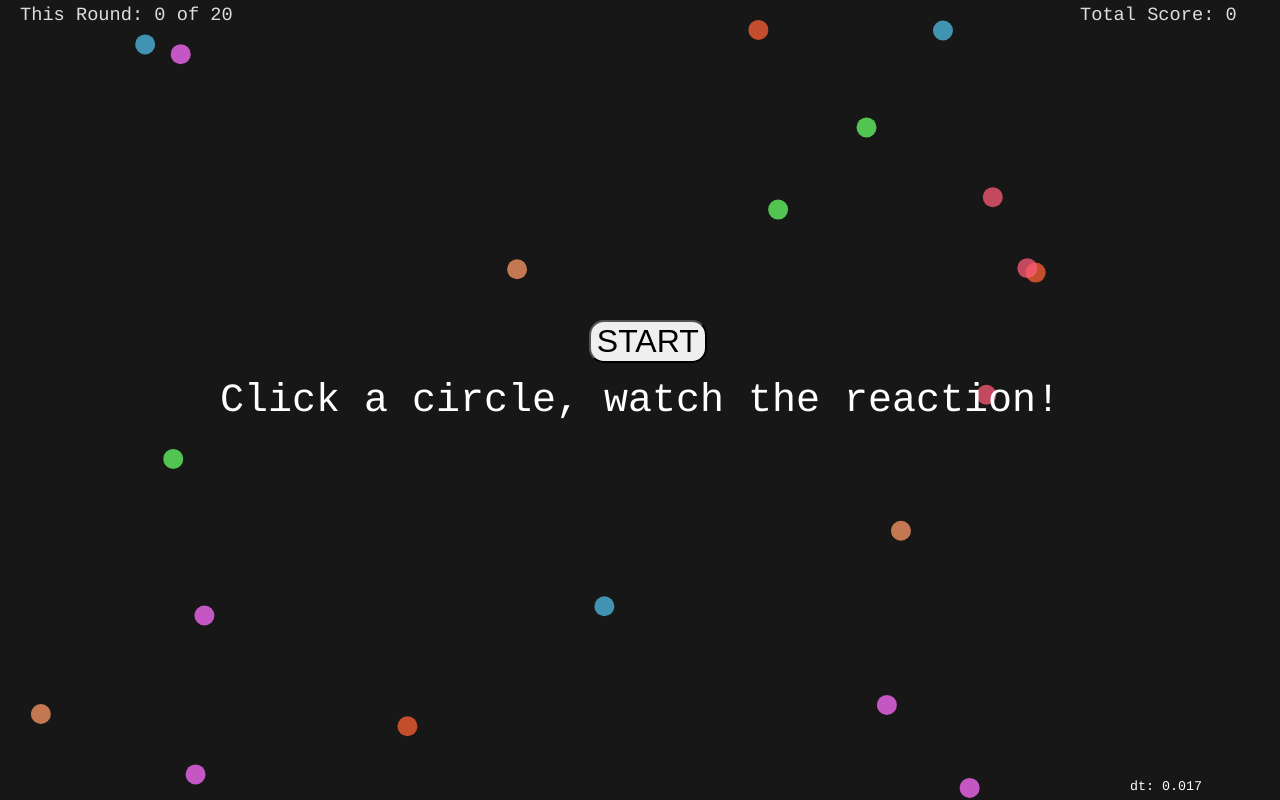
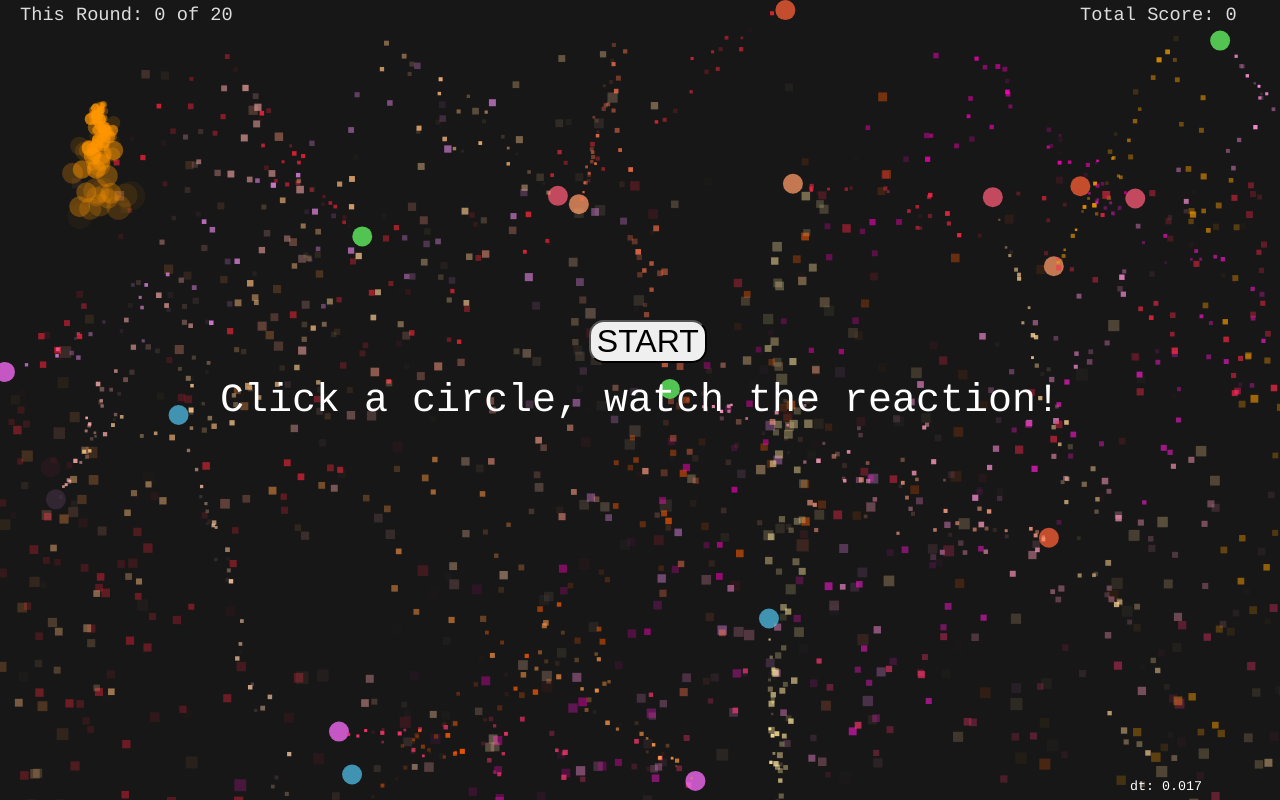
Before and after one commit to lampitosgames/Boomshine-IGME-330, a plain HTML site: page index.html in a window 1280 px wide. Drawn offline with Linux system fonts and the light colour scheme.

Commit message:
Updated with all of the Boomshine G requirements

```diff
--- a/index.html
+++ b/index.html
@@ -9,8 +9,8 @@
     <script type="text/javascript" src="./js/particle.js"></script>
     <script type="text/javascript" src="./js/audio.js"></script>
     <script type="text/javascript" src="./js/keys.js"></script>
+    <script type="text/javascript" src="./js/emitter.js"></script>
     <script type="text/javascript" src="./js/main.js"></script>
-    <script type="text/javascript" src="./js/emitter.js"></script>
 </head>
 <body>
     <button id="startGame">START</button>
--- a/js/audio.js
+++ b/js/audio.js
@@ -1,4 +1,6 @@
 "use strict";
+
+app = app || {};
 
 //Audio module
 app.audio = (function(){
--- a/js/emitter.js
+++ b/js/emitter.js
@@ -3,6 +3,8 @@
 // last modified: 10/7/2015
 
 "use strict";
+
+app = app || {};
 
 app.Emitter=function(){
 
@@ -94,13 +96,13 @@ app.Emitter=function(){
 	function _initParticle(obj, p, emitterPoint){
 
 		// give it a random age when first created
-		p.age = getRandom(0,obj.lifetime);
+		p.age = app.utils.randomRange(0,obj.lifetime);
 
-		p.x = emitterPoint.x + getRandom(-obj.xRange, obj.xRange);
-		p.y = emitterPoint.y + getRandom(0, obj.yRange);
-		p.r = getRandom(obj.startRadius/2, obj.startRadius); // radius
-		p.xSpeed = getRandom(obj.minXspeed, obj.maxXspeed);
-		p.ySpeed = getRandom(obj.minYspeed, obj.maxYspeed);
+		p.x = emitterPoint.x + app.utils.randomRange(-obj.xRange, obj.xRange);
+		p.y = emitterPoint.y + app.utils.randomRange(0, obj.yRange);
+		p.r = app.utils.randomRange(obj.startRadius/2, obj.startRadius); // radius
+		p.xSpeed = app.utils.randomRange(obj.minXspeed, obj.maxXspeed);
+		p.ySpeed = app.utils.randomRange(obj.minYspeed, obj.maxYspeed);
 		return p;
 	};
 
--- a/js/keys.js
+++ b/js/keys.js
@@ -1,4 +1,6 @@
 "use strict";
+
+app = app || {};
 
 //Keys module
 app.keys = (function() {
@@ -19,6 +21,9 @@ app.keys = (function() {
 
         window.addEventListener("keyup",function(e){
         	keydown[e.keyCode] = false;
+            var char = String.fromCharCode(e.keyCode);
+            if (char == "p" || char == "P"){ app.main.togglePause(!app.main.paused); }
+            if (char == "d" || char == "D"){ app.main.debug = !app.main.debug; }
         });
     }
 
--- a/js/main.js
+++ b/js/main.js
@@ -1,4 +1,6 @@
 "use strict";
+
+app = app || {};
 
 app.main = {
     canvas: undefined,
@@ -14,7 +16,9 @@ app.main = {
     totalScore: 0,
     animationID: 0,
     debug: true,
-    paused: false
+    paused: false,
+    pulsar: undefined,
+    exhaust: undefined
 };
 app.viewport = undefined;
 //ENUMS
@@ -59,6 +63,13 @@ let init = app.main.init = function() {
     app.main.gameState = app.GAME_STATE.BEGIN;
     app.main.numCircles = app.CIRCLE.NUM_CIRCLES_START;
 
+    //Init exhaust
+    app.main.exhaust = new app.Emitter();
+    app.main.exhaust.numParticles = 100;
+    app.main.exhaust.red = 255;
+    app.main.exhaust.green = 150;
+    app.main.exhaust.createParticles({x: 100, y: 100});
+
     //Create a cursor object
     app.main.cursor = new Cursor(40, "rgba(255, 255, 255, 0.75)", 5);
 
@@ -97,12 +108,6 @@ let init = app.main.init = function() {
         //Play music
         app.audio.startBGAudio();
     }
-
-    //Bind keyup for pause/unpause
-    window.addEventListener("keyup", function(e) {
-        var char = String.fromCharCode(e.keyCode);
-        if (char == "p" || char == "P"){ togglePause(!app.main.paused); }
-    })
 
     //Bind resize, then call it as part of initialization
     window.addEventListener('resize', resize);
@@ -235,6 +240,7 @@ let drawHUD = app.main.drawHUD = function() {
         ctx.textAlign = "center";
         ctx.textBaseline = "middle";
         app.utils.fillText("Click a circle, watch the reaction!", viewport.width/2, viewport.height/2, "30pt courier", "#fff");
+        app.main.exhaust.updateAndDraw(ctx, {x: 100, y: 100});
     }
 
     //Draw round over text
@@ -278,6 +284,21 @@ let makeCircles = app.main.makeCircles = function(count) {
                                  ));
         let circleVec = app.utils.randomVec();
         particles[i].setVel(circleVec[0]*speed, circleVec[1]*speed);
+        var pulsar = new app.Emitter();
+        pulsar.red = 255;
+        pulsar.green = Math.floor(app.utils.randomInt(0, 255));
+        pulsar.blue = Math.floor(app.utils.randomInt(0, 255));
+        pulsar.minXspeed = pulsar.minYspeed = -0.25;
+        pulsar.maxXspeed = pulsar.minYspeed = 0.25;
+        pulsar.lifetime = 500;
+        pulsar.expansionRate = 0.05;
+        pulsar.numParticles = 100;
+        pulsar.xRange = 1;
+        pulsar.yRange = 1;
+        pulsar.useCircles = false;
+        pulsar.useSquares = true;
+        pulsar.createParticles({x: 540, y: 100});
+        particles[i].pulsar = pulsar;
     }
 }
 
--- a/js/particle.js
+++ b/js/particle.js
@@ -1,4 +1,6 @@
 "use strict";
+
+app = app || {};
 
 class Particle {
     constructor(x, y, radius) {
@@ -30,6 +32,9 @@ class Circle extends Particle {
     }
     draw() {
         app.utils.fillCircle(this.x, this.y, this.radius, this.color);
+        if (this.pulsar && !app.main.paused) {
+            this.pulsar.updateAndDraw(app.main.ctx, {x: this.x, y: this.y});
+        }
     }
     explode() {
         //remove this particle from the array
--- a/js/utils.js
+++ b/js/utils.js
@@ -1,4 +1,6 @@
 "use strict";
+
+app = app || {};
 
 app.utils = {
 	//normalize function (find where the 'value' falls percentage-wise between the min and max)
@@ -113,12 +115,14 @@ app.utils = {
      */
     fillCircle: function(x, y, radius, fillColor) {
         let c = app.main.ctx;
+        c.save();
         c.fillStyle = fillColor;
         c.globalAlpha = 0.75;
         c.beginPath();
         c.arc(x, y, radius, 0, Math.PI*2);
         c.fill();
         c.globalAlpha = 1.0;
+        c.restore();
     },
     /**
      * Stroke a Circle
```
